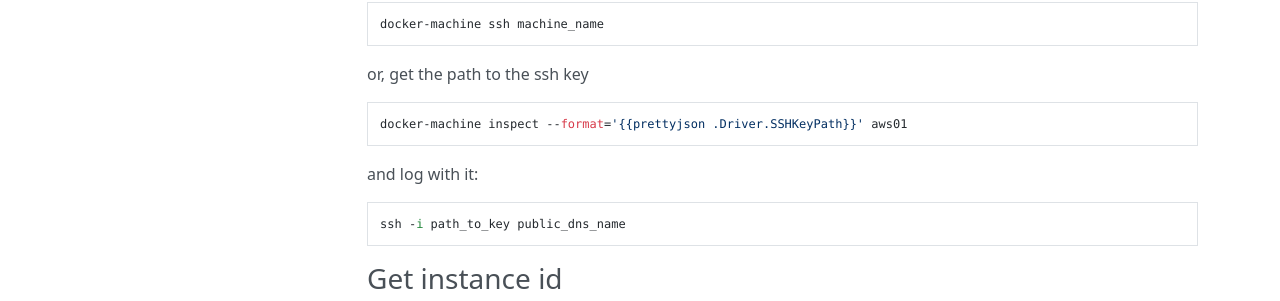
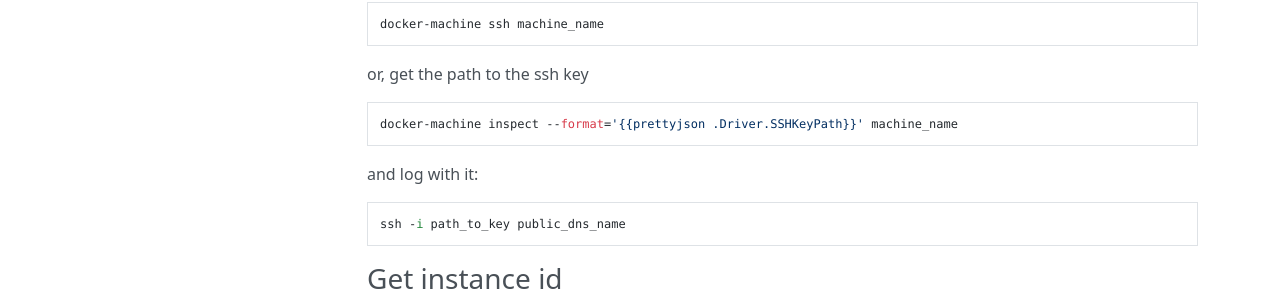
Before and after one commit to patsancu/wiki, an MkDocs documentation site: the page built from docs/Ops/Docker/Docker-Machine.md, in a window 1280 px wide. Shown: the part 363-664 px from the top of the page. Built offline with MkDocs 1.6.1, drawn with Linux system fonts in a browser that asks for light colours; nearby versions of some CDN libraries.

Commit message:
docker-machine: corrected machine name

````diff
--- a/docs/Ops/Docker/Docker-Machine.md
+++ b/docs/Ops/Docker/Docker-Machine.md
@@ -15,7 +15,7 @@ docker-machine ssh machine_name
 ```
 or, get the path to the ssh key
 ```
-docker-machine inspect --format='{{prettyjson .Driver.SSHKeyPath}}' aws01
+docker-machine inspect --format='{{prettyjson .Driver.SSHKeyPath}}' machine_name
 ```
 and log with it:
 ```
````
